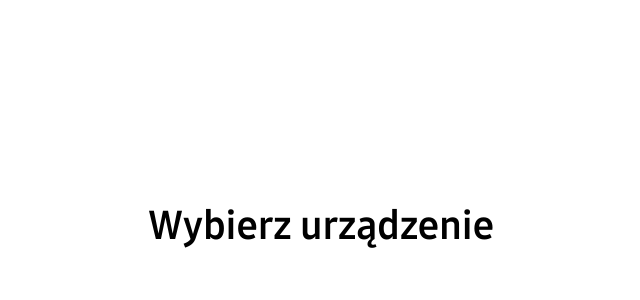
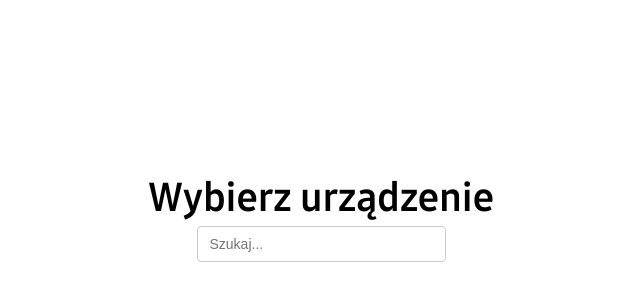
Before and after one commit to ferdek007/cheil-dev-task, a React (Vite) app: page / in a window 1280 px wide. Shown: the part 174-474 px from the top of the page, without its empty margins (319-959 px from the left). Built offline with nearby package versions, Linux system fonts and the light colour scheme.

Commit message:
added search bar and code refactoring

```diff
--- a/src/App.tsx
+++ b/src/App.tsx
@@ -1,15 +1,24 @@
 import { useState } from 'react'
+import productsData from './data/products.json'
+import { type Product } from './types/types'
+import './App.css'
 import { Header } from './components/Header/Header'
-import './App.css'
+import { SearchBar } from './components/SearchBar/SearchBar'
 
-function App() {
-  const [count, setCount] = useState(0)
+export const App = () => {
+  const [search, setSearch] = useState('')
+  const [filters, setFilters] = useState({
+    sortBy: 'all',
+    functions: 'all',
+    energyClass: 'all',
+    volume: 'all',
+  })
+  const [selectedProducts, setSelectedProducts] = useState<number[]>([])
 
   return (
     <>
       <Header />
+      <SearchBar search={search} setSearch={setSearch} />
     </>
   )
 }
-
-export default App
--- /dev/null
+++ b/src/components/SearchBar/SearchBar.css
@@ -0,0 +1,13 @@
+.search-input {
+    display: block;
+    margin: 0 auto 20px;
+    padding: 8px 12px;
+    width: 249px;
+    height: 36px;
+    font-size: 14px;
+    font-weight: 400;
+    line-height: 22px;
+    letter-spacing: 0;
+    border-radius: 4px;
+    border: 1px solid #ccc;
+}
--- /dev/null
+++ b/src/components/SearchBar/SearchBar.tsx
@@ -0,0 +1,18 @@
+import './SearchBar.css'
+
+interface Props {
+    search: string
+    setSearch: (value: string) => void
+}
+
+export const SearchBar = ({ search, setSearch }: Props) => {
+    return (
+        <input
+            className="search-input"
+            type="text"
+            placeholder="Szukaj..."
+            value={search}
+            onChange={(e) => setSearch(e.target.value)}
+        />
+    )
+}
--- a/src/main.tsx
+++ b/src/main.tsx
@@ -2,7 +2,7 @@ import { StrictMode } from 'react'
 import { createRoot } from 'react-dom/client'
 import './assets/fonts/fonts.css'
 import './index.css'
-import App from './App.tsx'
+import { App } from './App.tsx'
 
 createRoot(document.getElementById('root')!).render(
   <StrictMode>
```
Also changed, not shown: src/data/products.json (+6 -6 lines), src/components/Header/Header.tsx (line endings or trailing spaces).
